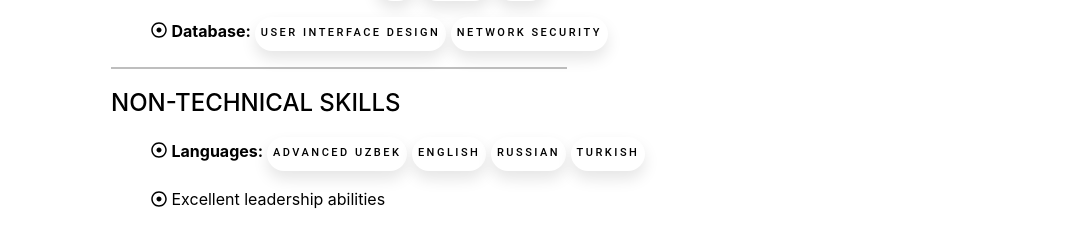
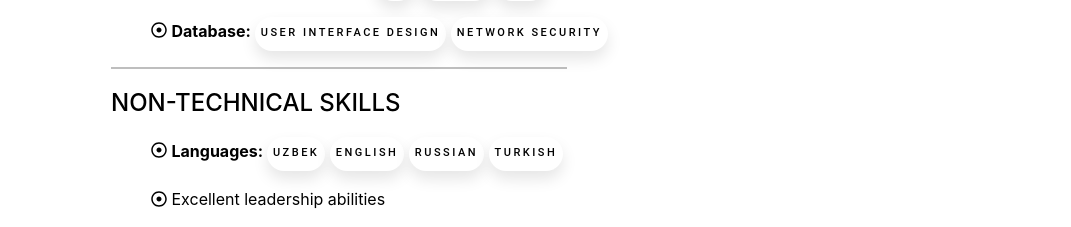
Before and after one commit to saddy00/my-portfolio.saddy, a plain HTML site: page index.html in a window 1280 px wide. Shown: the part 5962-6189 px from the top of the page, without its empty margins (209-1280 px from the left). Drawn offline with nearby package versions, Linux system fonts and the light colour scheme; a web font is replaced by a local one.

Commit message:
Fix language

```diff
--- a/index.html
+++ b/index.html
@@ -637,7 +637,7 @@
                         <li>
                             <i class="far fa-dot-circle"></i>
                             <b>Languages:  </b>
-                            <button class="pill-shape-button">Advanced Uzbek</button>
+                            <button class="pill-shape-button">Uzbek</button>
                             <button class="pill-shape-button">English</button>
                             <button class="pill-shape-button">Russian</button>
                             <button class="pill-shape-button">Turkish</button>
```
